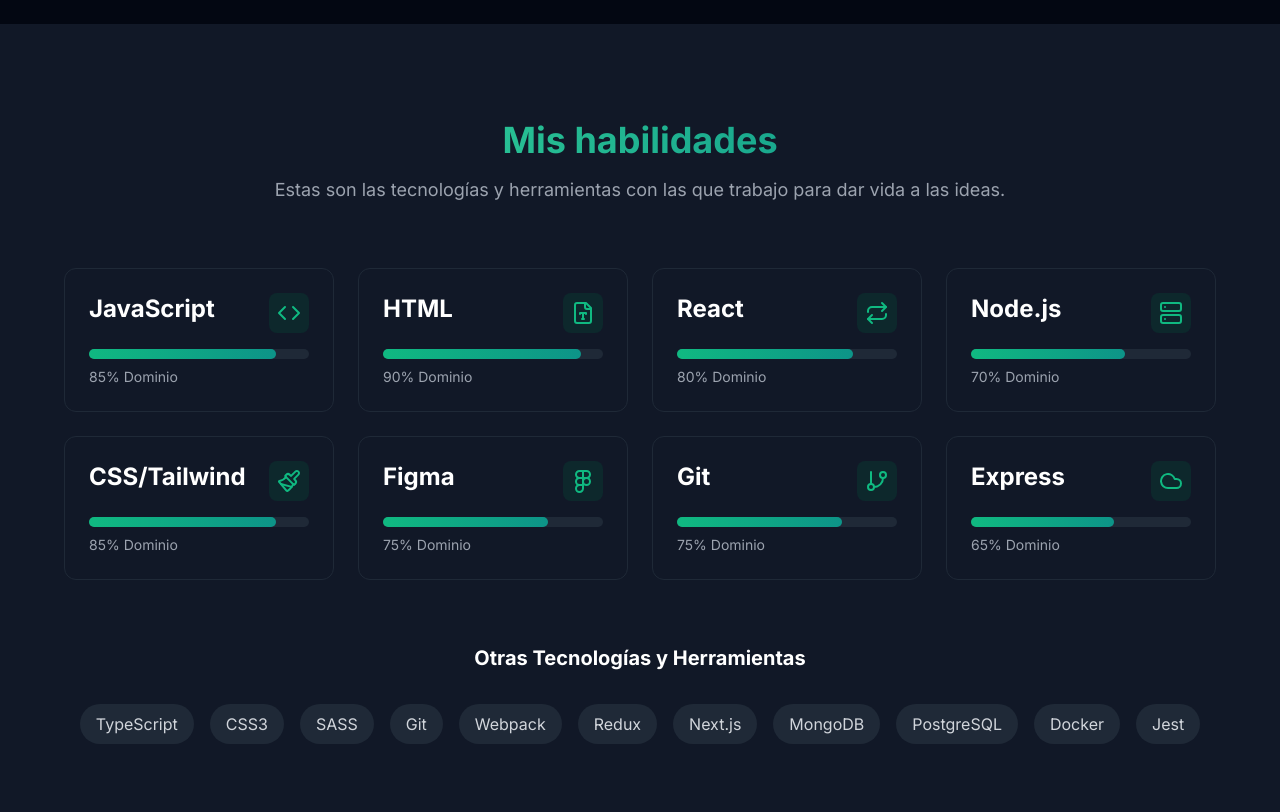
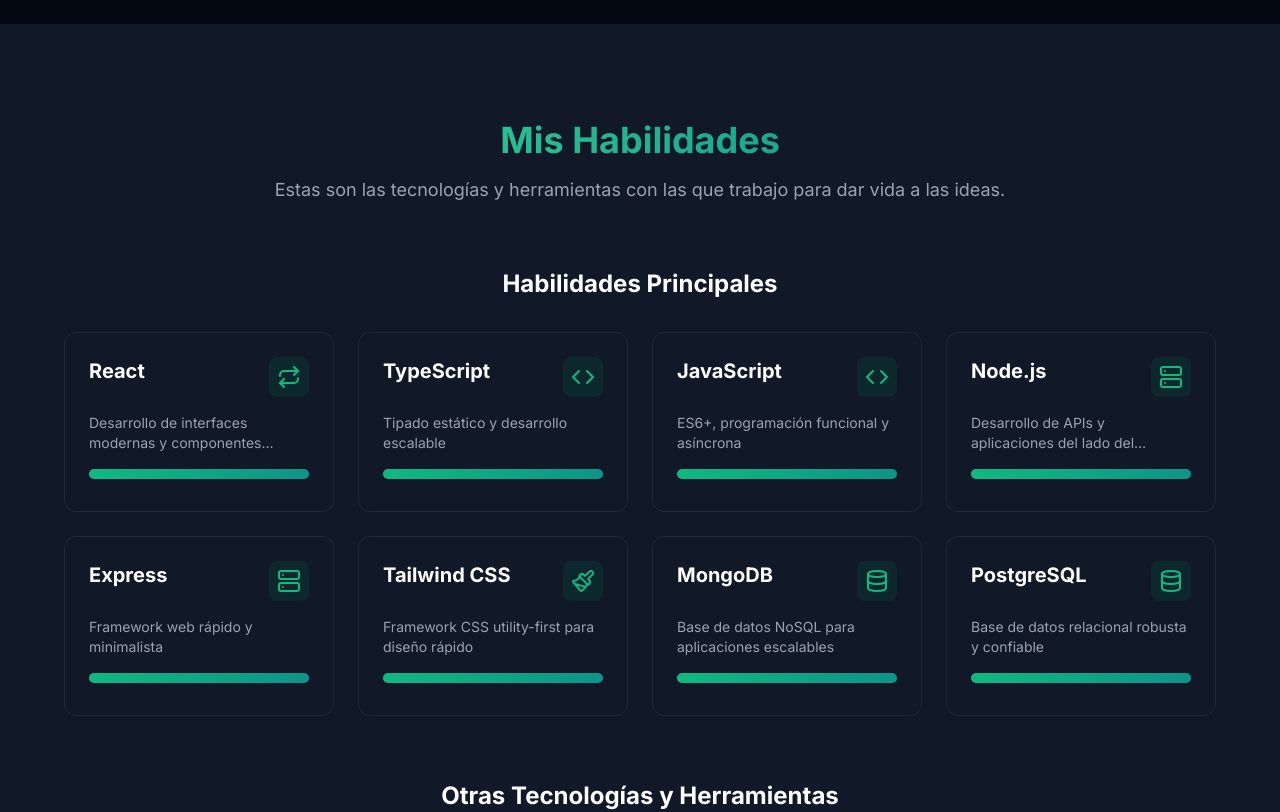
Before and after one commit to JesusPineda29/Portafolio, a React (Vite) app: page / in a window 1280 px wide. Shown: the part 1800-2612 px from the top of the page. Built offline with nearby package versions, Linux system fonts and the light colour scheme.

Commit message:
3 primeras secciones actualizadas

```diff
--- a/src/components/HeroSection.tsx
+++ b/src/components/HeroSection.tsx
@@ -130,7 +130,7 @@
               {/* Imagen + gradiente: cambia según tamaño */}
               <div className="relative w-full h-64 lg:h-[550px]">
                 {/* Imagen de fondo */}
-                <div className="absolute inset-0 bg-[url('/src/public/FOTOinfantil.png')] bg-cover bg-center" />
+                <div className="absolute inset-0 bg-[url('/public/FOTOinfantil.png')] bg-cover bg-center" />
                 {/* Gradiente encima de la imagen */}
                 <div className="absolute inset-0 bg-gradient-to-br from-emerald-900/90 to-transparent opacity-60 z-10" />
 
--- a/src/components/ProjectsSection.tsx
+++ b/src/components/ProjectsSection.tsx
@@ -26,7 +26,7 @@
   };
 
   const getImageUrl = (imageName: string) => {
-    return new URL(`/src/public/${imageName}`, import.meta.url).href;
+    return new URL(`/public/${imageName}`, import.meta.url).href;
   };
 
   return (
--- a/src/components/SkillsSection.tsx
+++ b/src/components/SkillsSection.tsx
@@ -1,6 +1,65 @@
 import React from 'react';
-import { Code, Server, Figma, GitBranch, Cloud, FileType, Paintbrush as PaintBrush, RepeatIcon as ReactIcon } from 'lucide-react';
-import { skills } from '../data/content';
+import {
+  Code,
+  Server,
+  Figma,
+  GitBranch,
+  Cloud,
+  FileType,
+  Paintbrush as PaintBrush,
+  RepeatIcon as ReactIcon,
+  Database,
+  Layers,
+  Globe,
+  Settings
+} from 'lucide-react';
+
+// Estructura de datos para habilidades principales
+const mainSkills = [
+  {
+    name: 'React',
+    icon: 'react',
+    description: 'Desarrollo de interfaces modernas y componentes reutilizables'
+  },
+  {
+    name: 'TypeScript',
+    icon: 'code',
+    description: 'Tipado estático y desarrollo escalable'
+  },
+  {
+    name: 'JavaScript',
+    icon: 'code',
+    description: 'ES6+, programación funcional y asíncrona'
+  },
+  {
+    name: 'Node.js',
+    icon: 'server',
+    description: 'Desarrollo de APIs y aplicaciones del lado del servidor'
+  },
+  {
+    name: 'Express',
+    icon: 'server',
+    description: 'Framework web rápido y minimalista'
+  },
+  {
+    name: 'Tailwind CSS',
+    icon: 'paintbrush',
+    description: 'Framework CSS utility-first para diseño rápido'
+  },
+  {
+    name: 'MongoDB',
+    icon: 'database',
+    description: 'Base de datos NoSQL para aplicaciones escalables'
+  },
+  {
+    name: 'PostgreSQL',
+    icon: 'database',
+    description: 'Base de datos relacional robusta y confiable'
+  }
+];
+
+// Habilidades secundarias
+const secondarySkills = ['HTML', 'CSS3', 'Java', 'Bootstrap', 'Vite', 'Redux',  'Pug.js', 'GitHub', 'Netlify', 'Jest', 'Git', 'Figma', 'Vercel', 'Supertest'];
 
 const iconMap: { [key: string]: React.ReactNode } = {
   react: <ReactIcon size={24} />,
@@ -11,6 +70,10 @@
   cloud: <Cloud size={24} />,
   'file-type': <FileType size={24} />,
   paintbrush: <PaintBrush size={24} />,
+  database: <Database size={24} />,
+  layers: <Layers size={24} />,
+  globe: <Globe size={24} />,
+  settings: <Settings size={24} />
 };
 
 const SkillsSection: React.FC = () => {
@@ -18,46 +81,59 @@
     <section id="skills" className="section-padding bg-gray-900">
       <div className="container-custom">
         <div className="text-center max-w-3xl mx-auto mb-16">
-          <h2 className="heading-lg mb-4 gradient-text">Mis habilidades</h2>
+          <h2 className="heading-lg mb-4 gradient-text">Mis Habilidades</h2>
           <p className="text-lg text-gray-400">
             Estas son las tecnologías y herramientas con las que trabajo para dar vida a las ideas.
           </p>
         </div>
 
+        {/* Habilidades Principales */}
+        <div className="mb-16">
+          <h3 className="text-2xl font-bold text-white text-center mb-8">
+            Habilidades Principales
+          </h3>
           <div className="grid grid-cols-1 md:grid-cols-2 lg:grid-cols-4 gap-6">
-          {skills.map((skill) => (
+            {mainSkills.map((skill) => (
               <div
                 key={skill.name}
-              className="card hover:-translate-y-2"
+                className="card hover:-translate-y-2 group"
               >
                 <div className="flex justify-between items-start mb-4">
-                <div className="text-2xl font-bold text-white">{skill.name}</div>
-                <div className="w-10 h-10 bg-emerald-900/30 rounded-lg flex items-center justify-center text-emerald-500">
+                  <div className="text-xl font-bold text-white">{skill.name}</div>
+                  <div className="w-10 h-10 bg-emerald-900/30 rounded-lg flex items-center justify-center text-emerald-500 group-hover:bg-emerald-500/20 transition-colors duration-300">
                     {iconMap[skill.icon]}
                   </div>
                 </div>
 
+                {/* Descripción */}
+                <p className="text-sm text-gray-400 mb-4 line-clamp-2">
+                  {skill.description}
+                </p>
+
+
                 <div className="w-full bg-gray-800 rounded-full h-2.5 mb-2">
                   <div
-                  className="bg-gradient-to-r from-emerald-500 to-teal-600 h-2.5 rounded-full"
-                  style={{ width: `${skill.level}%` }}
-                ></div>
+                    className="bg-gradient-to-r from-emerald-500 to-teal-600 h-2.5 rounded-full transition-all duration-700 ease-out"
+
+                  />
                 </div>
 
-              <div className="text-sm text-gray-400">{skill.level}% Dominio</div>
               </div>
             ))}
           </div>
+        </div>
 
-        {/* Additional skills */}
+        {/* Habilidades Secundarias */}
         <div className="mt-16">
-          <h3 className="text-xl font-bold text-white text-center mb-8">Otras Tecnologías y Herramientas</h3>
+          <h3 className="text-2xl font-bold text-white text-center mb-8">
+            Otras Tecnologías y Herramientas
+          </h3>
 
           <div className="flex flex-wrap justify-center gap-4">
-            {['TypeScript', 'CSS3', 'SASS', 'Git', 'Webpack', 'Redux', 'Next.js', 'MongoDB', 'PostgreSQL', 'Docker', 'Jest'].map((tech) => (
+            {secondarySkills.map((tech) => (
               <div
                 key={tech}
-                className="px-4 py-2 bg-gray-800 rounded-full text-gray-300 hover:bg-emerald-900/50 hover:text-white transition-colors duration-300"
+                className="px-4 py-2 bg-gray-800 rounded-full text-gray-300 hover:bg-emerald-900/50 hover:text-white transition-all duration-300 hover:scale-105"
               >
                 {tech}
               </div>
--- a/src/data/content.ts
+++ b/src/data/content.ts
@@ -52,7 +52,7 @@
     id: "project2",
     title: "Administrador de PAcientes de Veterinaria, Fullstack MERN",
     description: "Aplicación fullstack para la gestión de pacientes veterinarios utilizando el stack MERN (MongoDB, Express, React y Node.js) Permite a veterinarios registrar, editar y eliminar pacientes, con autenticación segura y manejo de sesiones. Login con JWT y CRUD completo de pacientes.",
-    image: "/MERN.png",
+    image: "MERN.png",
     tags: ["React", "MongoDB", "Express", "Node.js", "Tailwind CSS", "JavaScript", "HTML", "Responsive Design" ],
     github: "https://github.com/JesusPineda29/apv_backend_deploy",
     link: "https://fullstack-admin-pacientes-mern.netlify.app"
```
Lines whose indentation alone changed are shown as unchanged.
